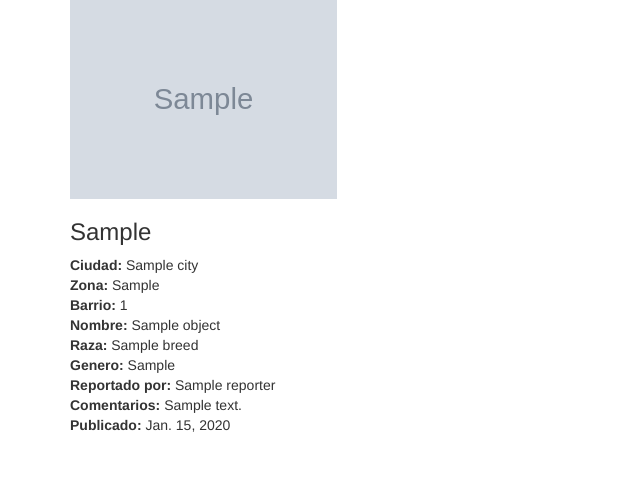
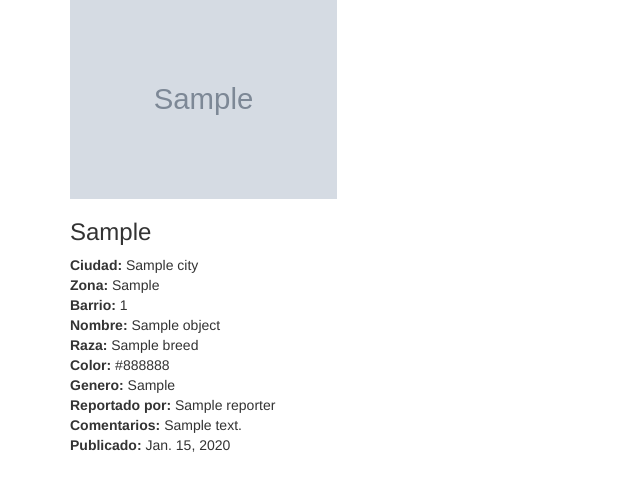
Before and after one commit to gustavovelascoh/huellas, a Django app: template pets/templates/pets/report_detail.html in a window 1280 px wide. Shown: the part 175-666 px from the top of the page, without its empty margins (0-640 px from the left). Run offline with Django 3.2, Linux system fonts and the light colour scheme; the template is opened without the code that fills it: most values are stand-ins (such as "Sample title", 1, 10 or a date in 2020); grey boxes marked "Sample" are stand-in pictures; some libraries are stand-ins or nearby versions.

Commit message:
Added color to templates

```diff
--- a/pets/templates/pets/report_detail.html
+++ b/pets/templates/pets/report_detail.html
@@ -22,6 +22,7 @@
 <div>
 	<div> <b>Nombre:</b> {{ object.name }}</div>
 	<div> <b>Raza:</b> {{ object.breed }}</div>
+	<div> <b>Color:</b> {{ object.color }}</div>
 	<div> <b>Genero:</b> {{ object.get_genre_display }}</div>
 </div>
 <div>
--- a/pets/templates/pets/report_filter.html
+++ b/pets/templates/pets/report_filter.html
@@ -18,6 +18,7 @@
 			<div>
 				<div> <b>Nombre:</b> {{ object.name }}</div>
 				<div> <b>Raza:</b> {{ object.breed }}</div>
+				<div> <b>Color:</b> {{ object.color }}</div>
 				<div> <b>Genero:</b> {{ object.get_genre_display }}
 			</div>
 		</div>
```
